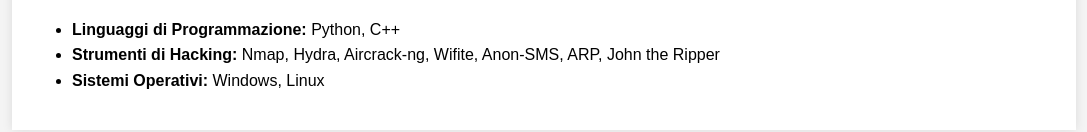
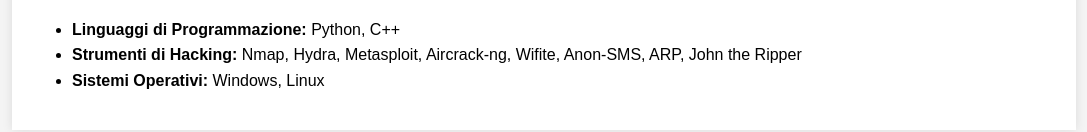
Before and after one commit to skelegamerYT11/skelegamerYT11.github.io, a plain HTML site: page index.html in a window 1280 px wide. Shown: the part 1174-1306 px from the top of the page, without its empty margins (96-1183 px from the left). Drawn offline with Linux system fonts and the light colour scheme.

Commit message:
Update index.html

```diff
--- a/index.html
+++ b/index.html
@@ -34,7 +34,7 @@
         <h2>Competenze Tecniche</h2>
         <ul>
             <li><strong>Linguaggi di Programmazione:</strong> Python, C++</li>
-            <li><strong>Strumenti di Hacking:</strong> Nmap, Hydra, Aircrack-ng, Wifite, Anon-SMS, ARP, John the Ripper</li>
+            <li><strong>Strumenti di Hacking:</strong> Nmap, Hydra, Metasploit, Aircrack-ng, Wifite, Anon-SMS, ARP, John the Ripper</li>
             <li><strong>Sistemi Operativi:</strong> Windows, Linux</li>
         </ul>
     </section>
```
